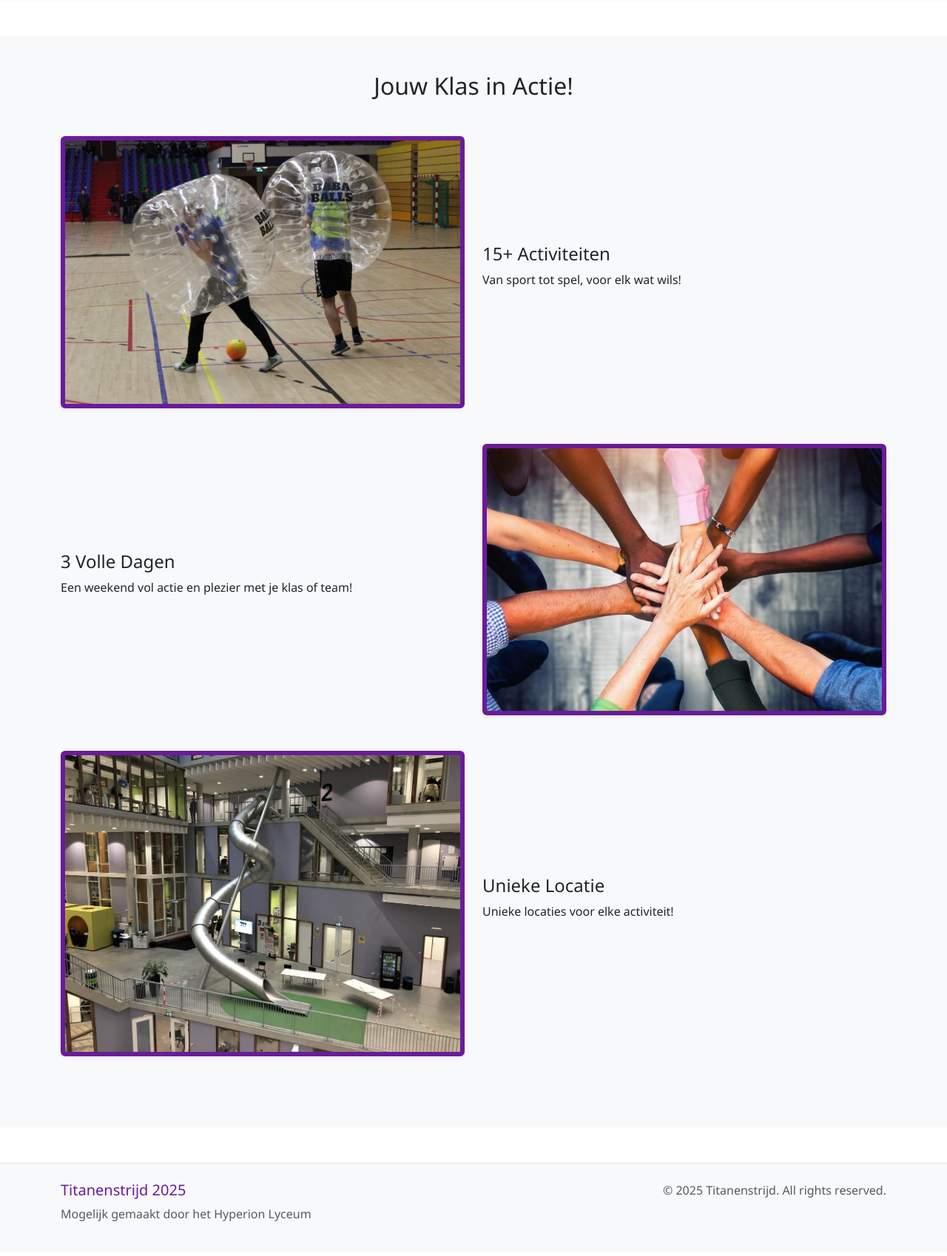
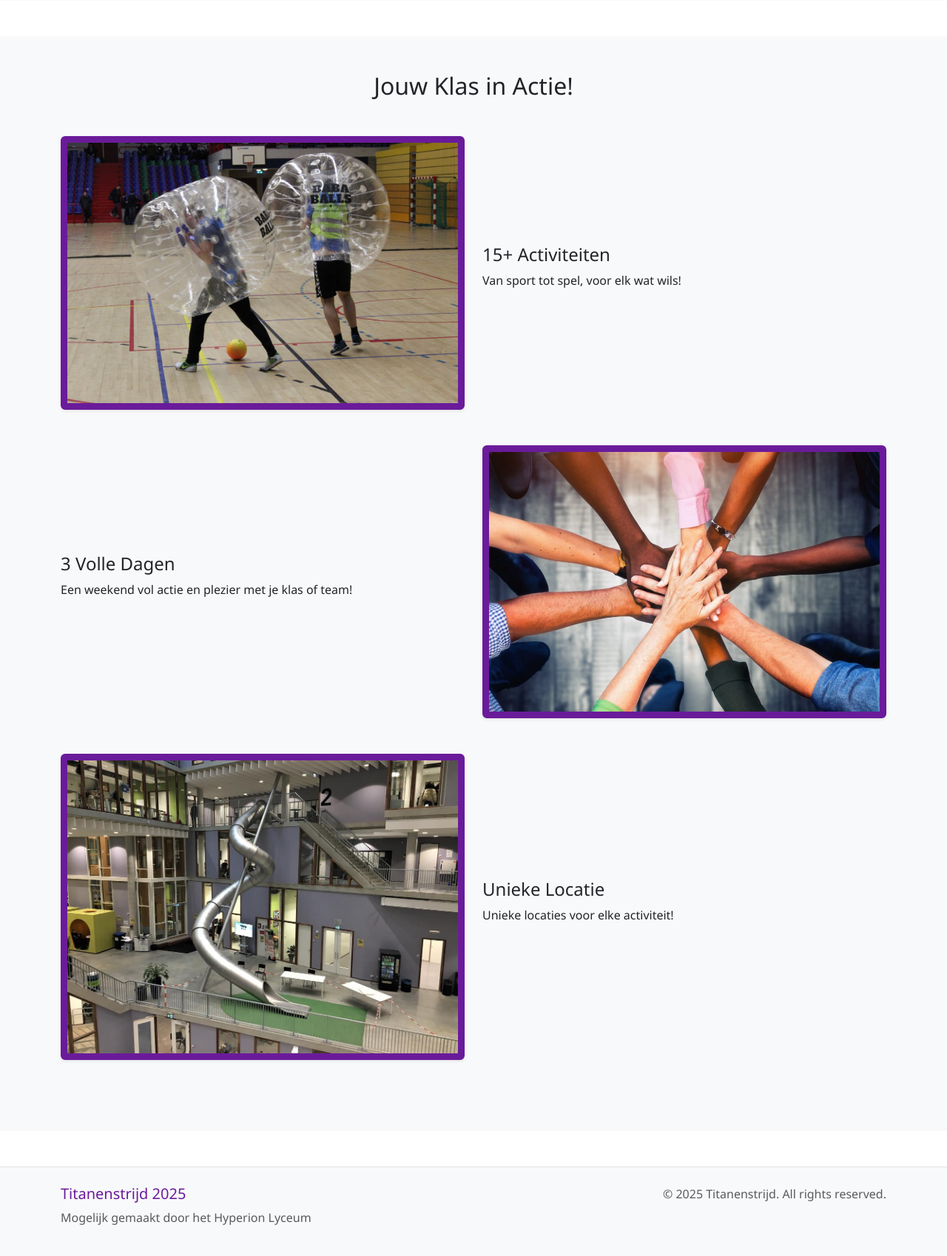
Before and after one commit to Envitality1/titantenstrijdV1, a Flask app: page / in a window 1280 px wide. Shown: the part 440-2138 px from the top of the page at 74% size. Before the commit the page ends 2091 px from the top, so only its background shows below. Run offline with Flask 3, Linux system fonts and the light colour scheme; some libraries are stand-ins or nearby versions.

Commit message:
border width change 3

```diff
--- a/static/css/custom.css
+++ b/static/css/custom.css
@@ -123,7 +123,7 @@ body {
 }
 
 .image-bordered {
-    border: 6px solid var(--primary-color);
+    border: 9px solid var(--primary-color);
     border-radius: 8px;
     width: 100%;
     height: auto;
```
